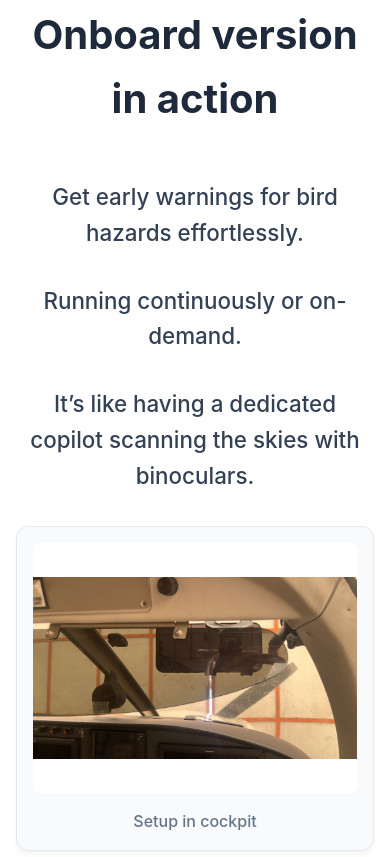
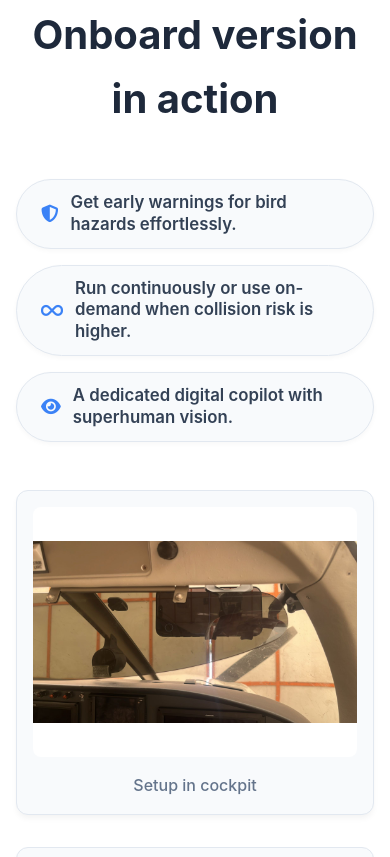
Before and after one commit to cambrian-intelligence/aerialguard_landingpage, a plain HTML site: page index.html in a window 390 px wide. Shown: the part 1615-2472 px from the top of the page. Drawn offline with Linux system fonts and the light colour scheme.

Commit message:
Add files via upload

```diff
--- a/index.html
+++ b/index.html
@@ -342,14 +342,51 @@
             text-align: center;
         }
 
-        .demo-claim {
-            font-size: 1.4rem;
-            line-height: 1.6;
+        /* NEW: Stacked layout for the intro text block */
+        .demo-intro-block {
+            display: flex;
+            flex-direction: column; /* Vertical stacking */
+            align-items: center;    /* Center items */
+            gap: 1rem;              /* Spacing between lines */
+            margin: 0 auto 3rem auto;
+            max-width: 900px;
+        }
+
+        .demo-feature-pill {
+            display: inline-flex;
+            align-items: center;
+            gap: 0.75rem;
+            background: #f8fafc;
+            border: 1px solid #e2e8f0;
+            padding: 0.75rem 1.5rem;
+            border-radius: 50px;
+            box-shadow: 0 2px 5px rgba(0,0,0,0.03);
+            transition: all 0.2s ease;
+            width: fit-content; /* Only take necessary width */
+        }
+
+        .demo-feature-pill:hover {
+            transform: translateY(-3px);
+            box-shadow: 0 5px 15px rgba(0,0,0,0.08);
+            background: white;
+            border-color: #cbd5e1;
+        }
+
+        .demo-pill-icon {
+            color: #3b82f6;
+            font-size: 1.1rem;
+            flex-shrink: 0;
+        }
+
+        .demo-pill-text {
             color: #334155;
-            max-width: 900px;
-            margin: 0 auto 2rem auto;
-            font-weight: 500;
+            font-weight: 600;
+            font-size: 1.05rem;
+            margin: 0;
+            line-height: 1.3;
+            text-align: left;
         }
+        /* End NEW styling */
 
         .demo-subtitle {
             font-size: 1.1rem;
@@ -684,9 +721,9 @@
         @media (max-width: 768px) {
             /* Mobile spacing fixes */
             .hero {
-                display: block; /* Disables the flex centering that cuts off the top */
-                padding-top: 140px; /* Adds space above the title */
-                padding-bottom: 80px; /* Adds space below the last card */
+                display: block;
+                padding-top: 140px;
+                padding-bottom: 80px;
                 height: auto;
             }
 
@@ -697,6 +734,30 @@
             .video-grid { grid-template-columns: 1fr; }
             .setup-images { grid-template-columns: 1fr; }
             .setup-img-card img { height: 250px; }
+
+            /* NEW: Video Card Description on Top */
+            .video-card {
+                display: flex;
+                flex-direction: column-reverse; /* Swaps the description (bottom) to the top */
+            }
+
+            .video-desc {
+                min-height: auto;
+                padding: 1rem;
+                border-bottom: 1px solid #e2e8f0; /* Move divider to separate text from video below */
+                text-align: left;
+                justify-content: flex-start;
+            }
+
+            /* Responsive fix for the new demo header on very small screens */
+            .demo-intro-block {
+                max-width: 100%;
+            }
+            .demo-feature-pill {
+                width: 100%; /* Full width on mobile for easier reading */
+                justify-content: center;
+                text-align: center;
+            }
         }
     </style>
 </head>
@@ -770,9 +831,22 @@
             <div class="demo-content">
                 <h2 class="section-title">Onboard version in action</h2>
 
-                <p class="demo-claim">Get early warnings for bird hazards effortlessly. </p>
-                <p class="demo-claim">Running continuously or on-demand.</p>
-                <p class="demo-claim">It’s like having a dedicated copilot scanning the skies with binoculars.</p>
+                <div class="demo-intro-block">
+                    <div class="demo-feature-pill">
+                        <i class="fa-solid fa-shield-halved demo-pill-icon"></i>
+                        <p class="demo-pill-text">Get early warnings for bird hazards effortlessly.</p>
+                    </div>
+
+                    <div class="demo-feature-pill">
+                        <i class="fa-solid fa-infinity demo-pill-icon"></i>
+                        <p class="demo-pill-text">Run continuously or use on-demand when collision risk is higher.</p>
+                    </div>
+
+                    <div class="demo-feature-pill">
+                        <i class="fa-solid fa-eye demo-pill-icon"></i>
+                        <p class="demo-pill-text">A dedicated digital copilot with superhuman vision.</p>
+                    </div>
+                </div>
 
                 <div class="setup-container">
                     <div class="setup-images">
```
